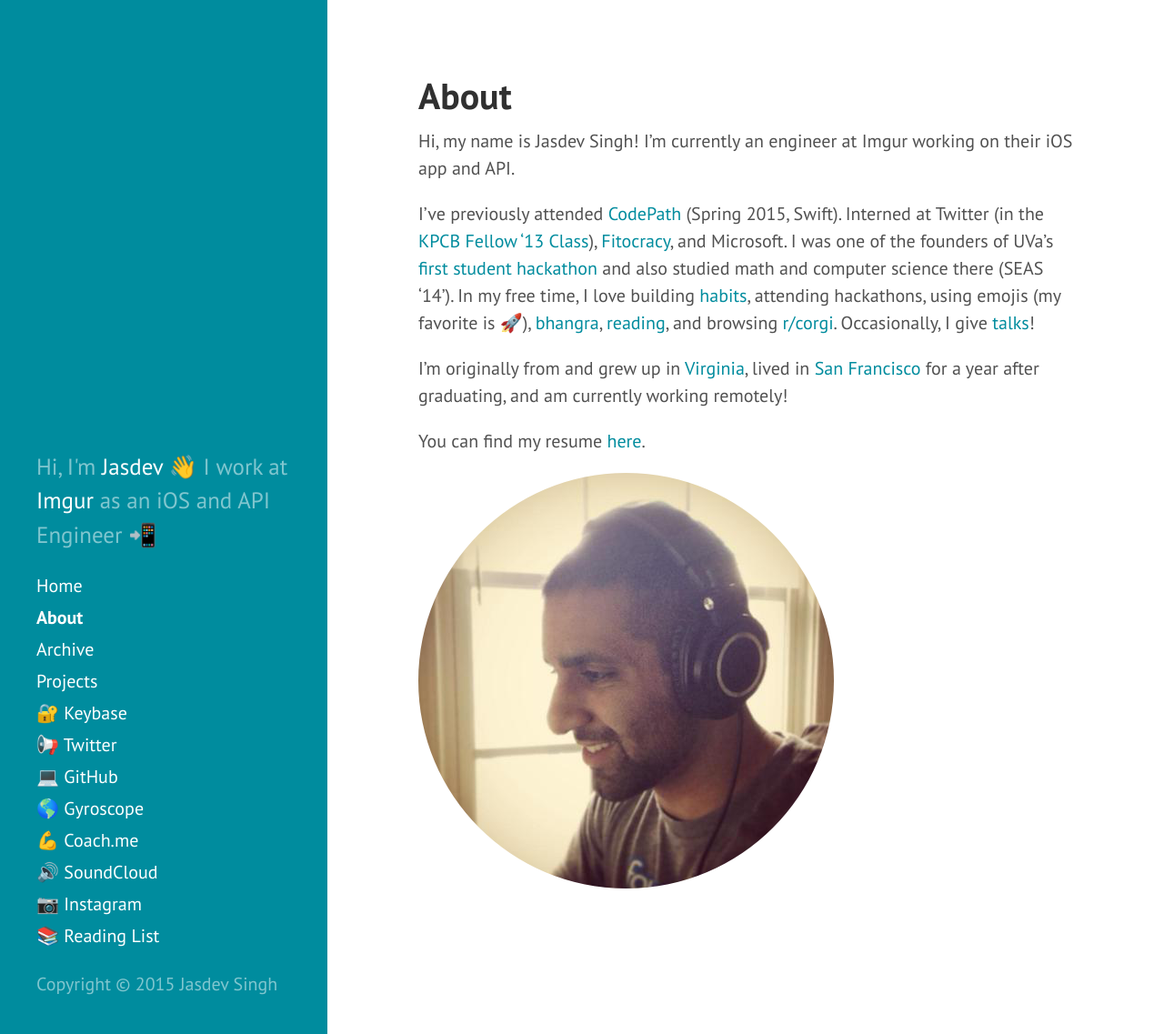
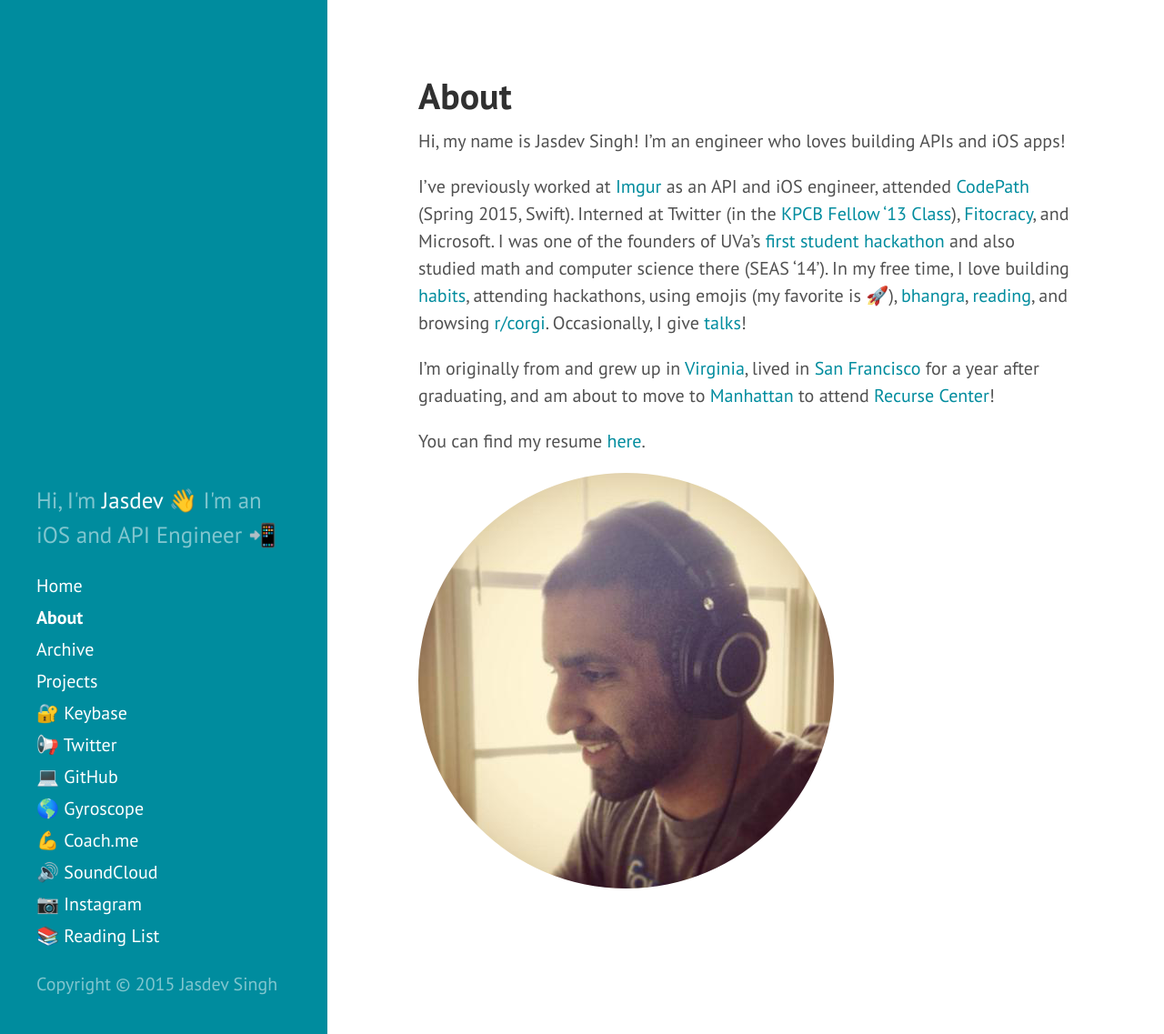
Before and after one commit to rvsrvs/jasdev.github.io, a Jekyll site: the page built from about.md, in a window 1280 px wide and 1137 px high. Shown: the whole window at 91% size. Built offline with Jekyll 4.4.1, drawn with Linux system fonts in a browser that asks for light colours; Markdown is read by kramdown in place of the engine named in the settings.

Commit message:
Updating site

```diff
--- a/_config.yml
+++ b/_config.yml
@@ -16,7 +16,7 @@ gems:
 
 # Setup
 title:            '@jasdev'
-description:      'Hi, I''m <a href="https://twitter.com/jasdev" target="_blank">Jasdev</a> <span>👋</span> I work at <a href="http://imgur.com" target="_blank">Imgur</a> as an iOS and API Engineer <span>📲</span>'
+description:      'Hi, I''m <a href="https://twitter.com/jasdev" target="_blank">Jasdev</a> <span>👋</span> I''m an iOS and API Engineer <span>📲</span>'
 url:              http://jasdev.github.io
 baseurl:          /
 
--- a/about.md
+++ b/about.md
@@ -3,12 +3,11 @@ layout: page
 title: About
 ---
 
-Hi, my name is Jasdev Singh! I'm currently an engineer at Imgur working on their iOS
-app and API.
+Hi, my name is Jasdev Singh! I'm an engineer who loves building APIs and iOS apps!
 
-I've previously attended [CodePath](http://codepath.com) (Spring 2015, Swift). Interned at Twitter (in the [KPCB Fellow '13 Class](http://kpcbfellows.com)), [Fitocracy](https://www.fitocracy.com), and Microsoft. I was one of the founders of UVa's [first student hackathon](http://hackuva.io) and also studied math and computer science there (SEAS '14'). In my free time, I love building [habits](https://www.coach.me/users/3140daf3d432d7f0065b), attending hackathons, using emojis (my favorite is 🚀), [bhangra](https://youtu.be/vXgF-Ezg78c?t=15s), [reading](/reading-list/), and browsing [r/corgi](http://imgur.com/r/corgi/top). Occasionally, I give [talks](https://github.com/Jasdev/talks)!
+I've previously worked at [Imgur](http://imgur.com) as an API and iOS engineer, attended [CodePath](http://codepath.com) (Spring 2015, Swift). Interned at Twitter (in the [KPCB Fellow '13 Class](http://kpcbfellows.com)), [Fitocracy](https://www.fitocracy.com), and Microsoft. I was one of the founders of UVa's [first student hackathon](http://hackuva.io) and also studied math and computer science there (SEAS '14'). In my free time, I love building [habits](https://www.coach.me/users/3140daf3d432d7f0065b), attending hackathons, using emojis (my favorite is 🚀), [bhangra](https://youtu.be/vXgF-Ezg78c?t=15s), [reading](/reading-list/), and browsing [r/corgi](http://imgur.com/r/corgi/top). Occasionally, I give [talks](https://github.com/Jasdev/talks)!
 
-I'm originally from and grew up in [Virginia](http://en.wikipedia.org/wiki/Fairfax_Station,_Virginia), lived in [San Francisco](http://en.wikipedia.org/wiki/San_Francisco) for a year after graduating, and am currently working remotely!
+I'm originally from and grew up in [Virginia](http://en.wikipedia.org/wiki/Fairfax_Station,_Virginia), lived in [San Francisco](http://en.wikipedia.org/wiki/San_Francisco) for a year after graduating, and am about to move to [Manhattan](https://en.wikipedia.org/wiki/Manhattan) to attend [Recurse Center](https://www.recurse.com)!
 
 You can find my resume [here](/public/resume.pdf).
 
```
Also changed, not shown: 1 other file.
